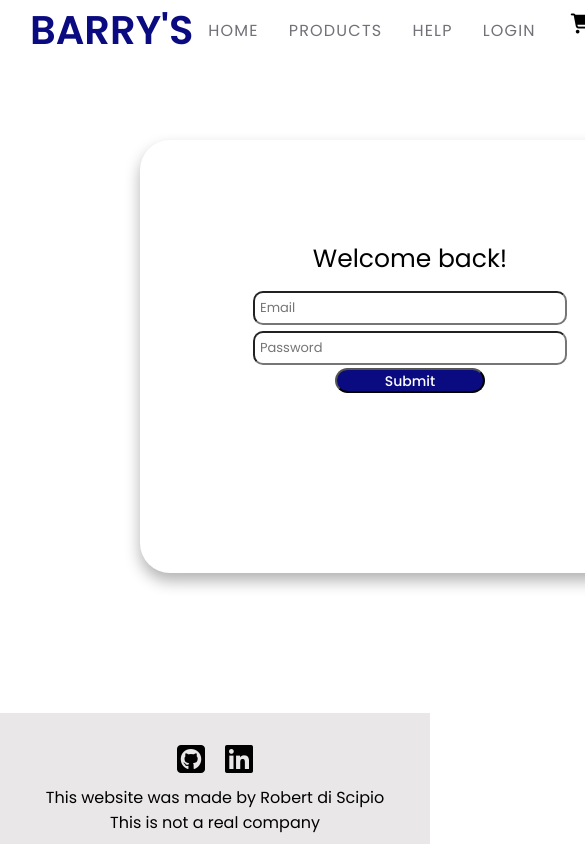
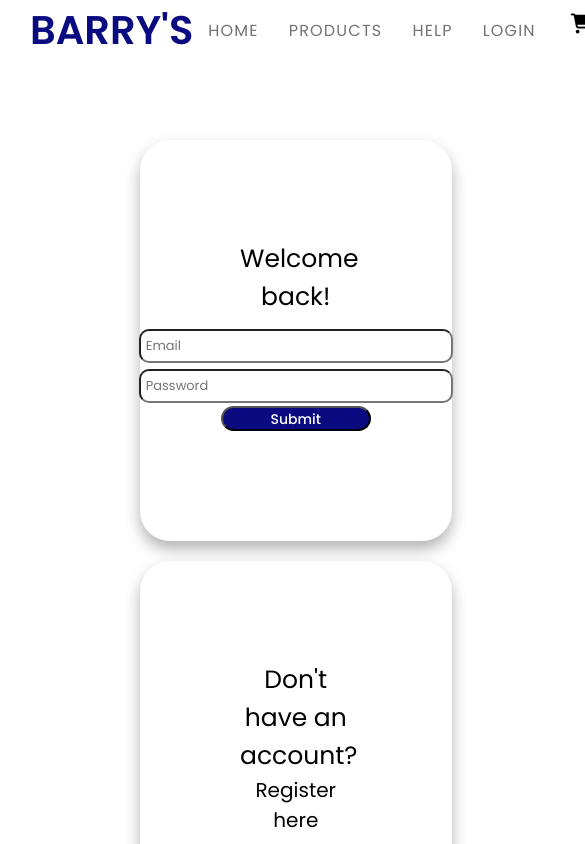
Before and after one commit to radiscipio/Project-4, a React (Create React App) app in the folder client/: page /Login in a window 390 px wide. Shown: the top 844 px of the page, 585 px wide, since content can reach past the window. Built offline with nearby package versions, Linux system fonts and the light colour scheme; no server answers.

Commit message:
Login mobile

```diff
--- a/client/src/components/Login/login.css
+++ b/client/src/components/Login/login.css
@@ -44,3 +44,12 @@
   color: white;
   background-color: rgb(11, 11, 129);
 }
+
+@media (max-width: 750px) {
+  .auth-container {
+    display: flex;
+    flex-direction: column;
+    width: 85%;
+    margin: 0 auto;
+  }
+}
```
